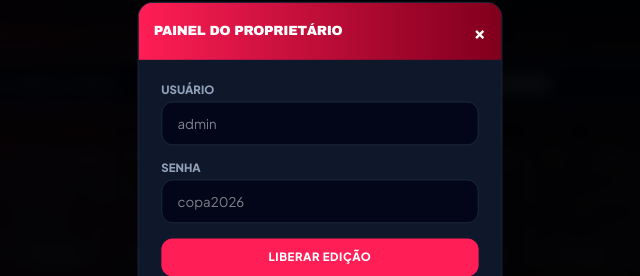
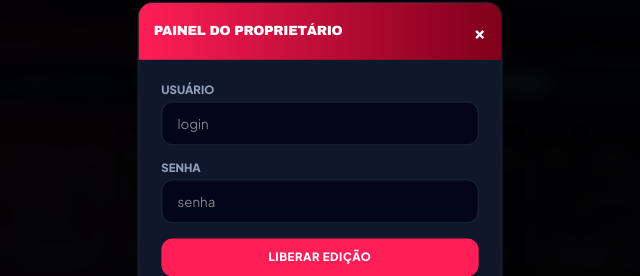
Before and after one commit to SGCBFelipe/Copa2026SGCB, a plain HTML site: page index.html in a window 1280 px wide. Both pictures are taken after a click on the button "🔑 Login". Shown: the part 249-525 px from the top of the page, 320-960 px from the left. Drawn offline with nearby package versions, Linux system fonts and the light colour scheme.

Commit message:
ajustes login

```diff
--- a/index.html
+++ b/index.html
@@ -273,11 +273,11 @@
             <form onsubmit="handleLogin(event)" class="p-6 space-y-4">
                 <div>
                     <label class="block text-xs font-bold text-slate-400 uppercase mb-1">Usuário</label>
-                    <input type="text" id="username" required placeholder="admin" class="w-full bg-slate-950 border border-slate-800 rounded-xl px-4 py-3 text-sm text-white focus:outline-none focus:border-[#ff1e56]">
+                    <input type="text" id="username" required placeholder="login" class="w-full bg-slate-950 border border-slate-800 rounded-xl px-4 py-3 text-sm text-white focus:outline-none focus:border-[#ff1e56]">
                 </div>
                 <div>
                     <label class="block text-xs font-bold text-slate-400 uppercase mb-1">Senha</label>
-                    <input type="password" id="password" required placeholder="copa2026" class="w-full bg-slate-950 border border-slate-800 rounded-xl px-4 py-3 text-sm text-white focus:outline-none focus:border-[#ff1e56]">
+                    <input type="password" id="password" required placeholder="senha" class="w-full bg-slate-950 border border-slate-800 rounded-xl px-4 py-3 text-sm text-white focus:outline-none focus:border-[#ff1e56]">
                 </div>
                 <div id="login-error" class="hidden text-xs text-red-400 font-semibold bg-red-950/50 p-2 rounded-lg border border-red-900">
                     ❌ Usuário ou senha incorretos!
```
